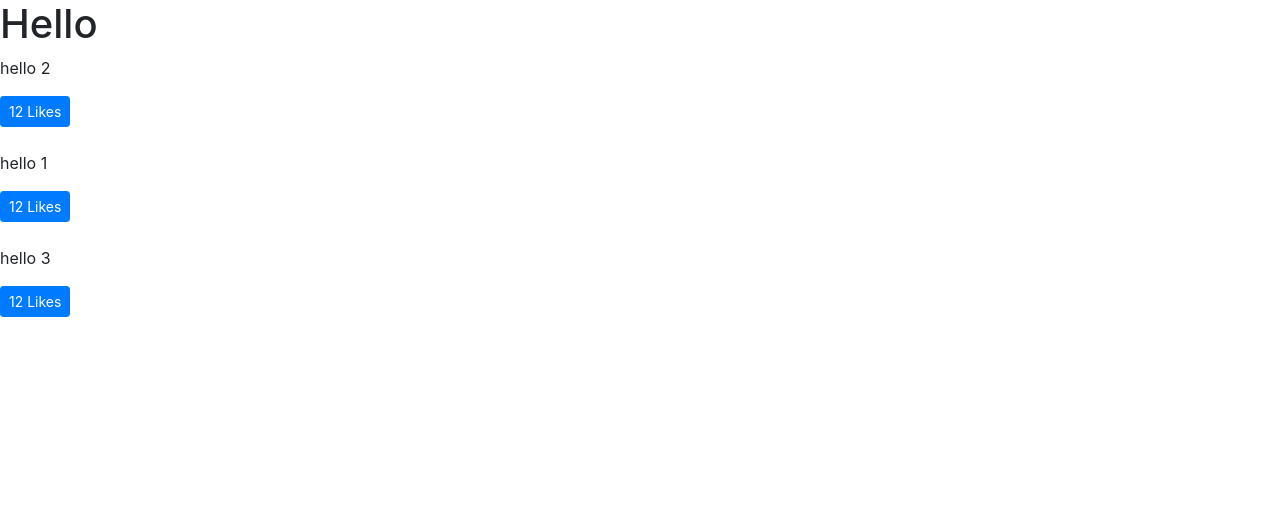
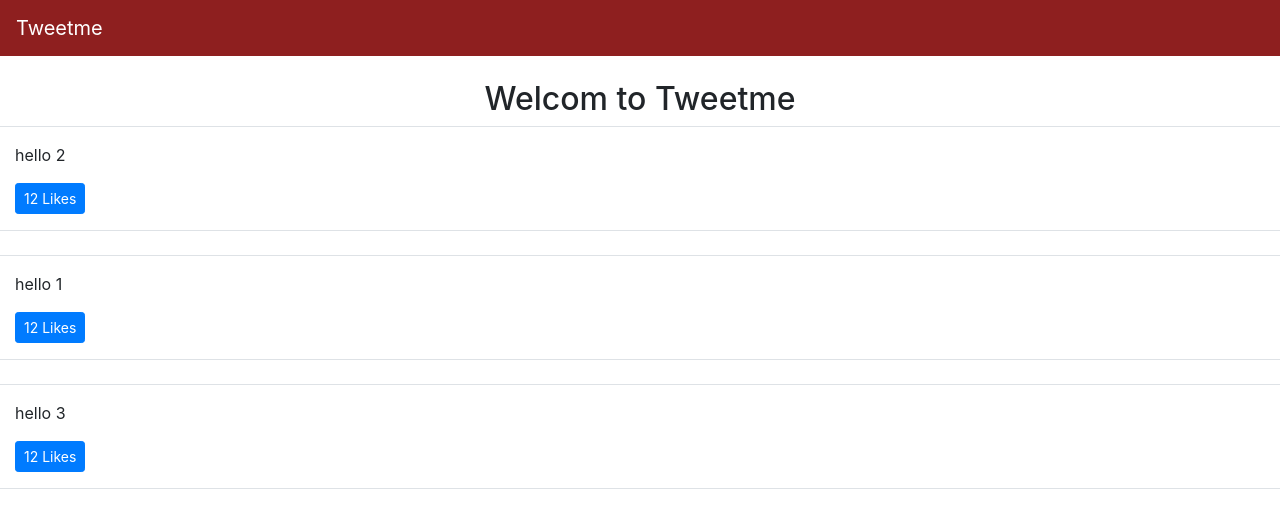
Before and after one commit to MotazBellah/twitter-like, a Django app: page / in a window 1280 px wide. Shown: the top 528 px of the page. Run offline with Django 3.2, Linux system fonts and the light colour scheme; data comes from the database, SQL or seed files in the repository; some libraries are stand-ins or nearby versions.

Commit message:
Style the home page and add Navbar

```diff
--- a/tweets/templates/components/navbar.html
+++ b/tweets/templates/components/navbar.html
@@ -0,0 +1,35 @@
+<nav class="navbar navbar-expand-lg navbar-dark bg-tweetme mb-4">
+  <a class="navbar-brand" href="/">Tweetme</a>
+  <button class="navbar-toggler" type="button" data-toggle="collapse" data-target="#navbarSupportedContent" aria-controls="navbarSupportedContent" aria-expanded="false" aria-label="Toggle navigation">
+    <span class="navbar-toggler-icon"></span>
+  </button>
+
+  <div class="collapse navbar-collapse d-none" id="navbarSupportedContent">
+    <ul class="navbar-nav mr-auto d-none">
+      <li class="nav-item active">
+        <a class="nav-link" href="#">Home <span class="sr-only">(current)</span></a>
+      </li>
+      <li class="nav-item">
+        <a class="nav-link" href="#">Link</a>
+      </li>
+      <li class="nav-item dropdown">
+        <a class="nav-link dropdown-toggle" href="#" id="navbarDropdown" role="button" data-toggle="dropdown" aria-haspopup="true" aria-expanded="false">
+          Dropdown
+        </a>
+        <div class="dropdown-menu" aria-labelledby="navbarDropdown">
+          <a class="dropdown-item" href="#">Action</a>
+          <a class="dropdown-item" href="#">Another action</a>
+          <div class="dropdown-divider"></div>
+          <a class="dropdown-item" href="#">Something else here</a>
+        </div>
+      </li>
+      <li class="nav-item">
+        <a class="nav-link disabled" href="#" tabindex="-1" aria-disabled="true">Disabled</a>
+      </li>
+    </ul>
+    <form class="form-inline my-2 my-lg-0 d-none">
+      <input class="form-control mr-sm-2" type="search" placeholder="Search" aria-label="Search">
+      <button class="btn btn-outline-success my-2 my-sm-0" type="submit">Search</button>
+    </form>
+  </div>
+</nav>
--- a/tweets/templates/tweets/base.html
+++ b/tweets/templates/tweets/base.html
@@ -7,12 +7,20 @@
 
     <!-- Bootstrap CSS -->
     <link rel="stylesheet" href="https://stackpath.bootstrapcdn.com/bootstrap/4.5.0/css/bootstrap.min.css" integrity="sha384-9aIt2nRpC12Uk9gS9baDl411NQApFmC26EwAOH8WgZl5MYYxFfc+NcPb1dKGj7Sk" crossorigin="anonymous">
-
+    <style media="screen">
+        .bg-tweetme {
+            background-color: #8e1f1f!important;
+        }
+    </style>
     <title>twitte {% block title %}{% endblock %}</title>
   </head>
   <body>
-    {% block content %}
-    {% endblock content %}
+    {% include "components/navbar.html" %}
+    <div class="container-fluid">
+        {% block content %}
+        {% endblock content %}
+    </div>
+
 
     <!-- Optional JavaScript -->
     <!-- jQuery first, then Popper.js, then Bootstrap JS -->
--- a/tweets/templates/tweets/home.html
+++ b/tweets/templates/tweets/home.html
@@ -2,11 +2,20 @@
 
 {% block title %} - Home{% endblock %}
 {% block content %}
-    <h1>Hello</h1>
 
-    <div id="tweets">
-        Loading...
+    <div class="row text-center">
+        <div class="col">
+            <h2>Welcom to Tweetme</h2>
+        </div>
+
     </div>
+
+    <!-- <div class="row"> -->
+        <div class="row" id="tweets">
+            Loading...
+        </div>
+
+    <!-- </div> -->
 
     <script type="text/javascript">
         const tweetsElement = document.getElementById("tweets")
@@ -28,7 +37,7 @@
         }
 
         function formatTweetElement(tweet) {
-            var formattedTweet = "<div class='mb-4 tweet' id='tweet-" + tweet.id
+            var formattedTweet = "<div class='col-12 border-top border-bottom py-3 mb-4 tweet' id='tweet-" + tweet.id
             + "'><p>" + tweet.content +
                 "</p><div class='btn-group'>" + LikeBtn(tweet) +
                 "</div></div>"
```
Also changed, not shown: tweets/templates/components/footer.html (added).
